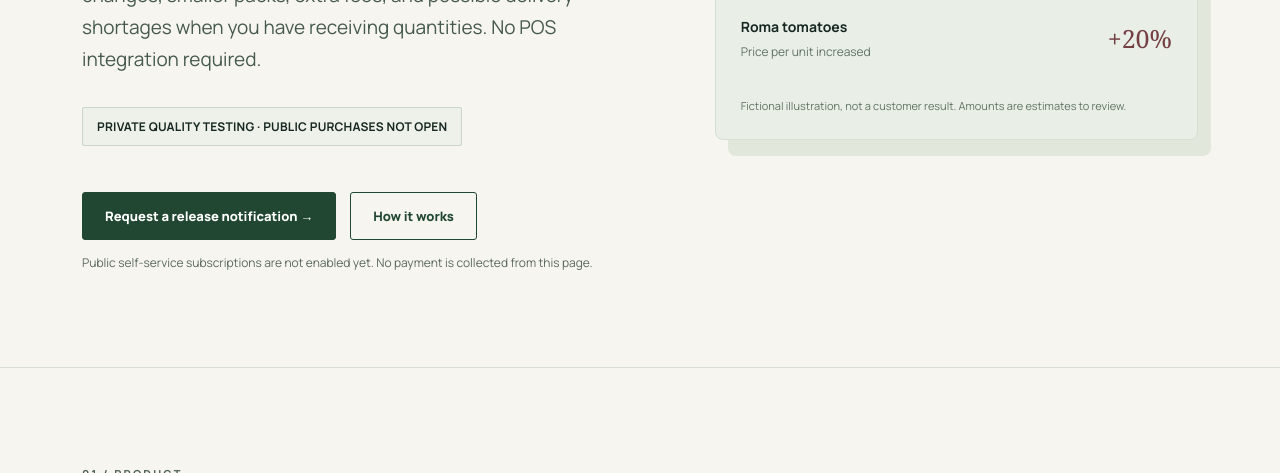
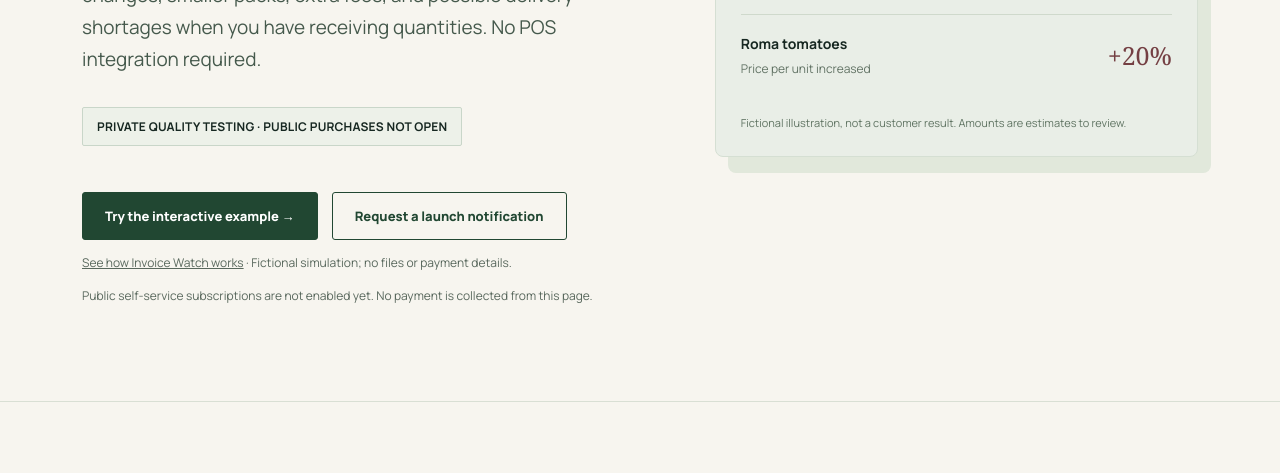
Before and after one commit to sofiasovtiva/sovtiva-site, a plain HTML site: page products/invoice-watch/index.html in a window 1280 px wide. Shown: the part 659-1132 px from the top of the page. Drawn offline with Linux system fonts and the light colour scheme.

Commit message:
Link Invoice Watch product page to fictional interactive preview

```diff
--- a/products/invoice-watch/index.html
+++ b/products/invoice-watch/index.html
@@ -27,7 +27,7 @@ header{border-bottom:1px solid var(--line);background:rgba(247,245,239,.97)}.nav
 <body>
 <header><div class="wrap nav"><a class="mark" href="/">sovtiva.<em> / Invoice Watch</em></a><nav class="navlinks" aria-label="Navigation"><a href="/">Home</a><a href="#features">Digital tools</a><a href="/productos/invoice-watch/" hreflang="es-MX">Español</a></nav></div></header>
 <main>
-<section class="hero"><div class="wrap hero-grid"><div><div class="eyebrow">SOVTIVA / INVOICE WATCH / SOFTWARE</div><h1>The invoice changed.<br><span>Know what changed.</span></h1><p class="lede">Compare supplier invoices across periods and spot unit-price changes, smaller packs, extra fees, and possible delivery shortages when you have receiving quantities. No POS integration required.</p><p class="pill">PRIVATE QUALITY TESTING · PUBLIC PURCHASES NOT OPEN</p><div class="ctas"><a class="cta" href="mailto:sofia.delgado@sovtiva.com?subject=Invoice%20Watch%20-%20release%20notification">Request a release notification →</a><a class="cta alt" href="#how-it-works">How it works</a></div><p class="micro">Public self-service subscriptions are not enabled yet. No payment is collected from this page.</p></div>
+<section class="hero"><div class="wrap hero-grid"><div><div class="eyebrow">SOVTIVA / INVOICE WATCH / SOFTWARE</div><h1>The invoice changed.<br><span>Know what changed.</span></h1><p class="lede">Compare supplier invoices across periods and spot unit-price changes, smaller packs, extra fees, and possible delivery shortages when you have receiving quantities. No POS integration required.</p><p class="pill">PRIVATE QUALITY TESTING · PUBLIC PURCHASES NOT OPEN</p><div class="ctas"><a class="cta" href="/demo/invoice-watch/?lang=en">Try the interactive example →</a><a class="cta alt" href="mailto:sofia.delgado@sovtiva.com?subject=Invoice%20Watch%20-%20release%20notification">Request a launch notification</a></div><p class="micro"><a href="#how-it-works">See how Invoice Watch works</a> · Fictional simulation; no files or payment details.</p><p class="micro">Public self-service subscriptions are not enabled yet. No payment is collected from this page.</p></div>
 <div class="mock" role="img" aria-label="Fictional illustration, not a customer result. Amounts are estimates to review."><div class="mock-head"><strong>sovtiva / Invoice Watch</strong><span class="mini-tag">Example comparison</span></div><h2>Example comparison</h2><div class="finding"><div><strong>Whole coffee beans</strong><p>Pack size: 5 kg → 4 kg</p></div><span class="pct">+25%</span></div><div class="finding"><div><strong>Whole milk</strong><p>No unit price change</p></div><span class="pct good">0%</span></div><div class="finding"><div><strong>Roma tomatoes</strong><p>Price per unit increased</p></div><span class="pct">+20%</span></div><p class="note">Fictional illustration, not a customer result. Amounts are estimates to review.</p></div></div></section>
 <section class="section" id="features"><div class="wrap"><p class="eyebrow">01 / PRODUCT</p><h2>Find what changed without rebuilding a spreadsheet.</h2><p>Invoice Watch reviews two purchasing periods and organizes the differences in one readable report.</p><div class="features"><article class="feature"><span class="num">01 / FEATURE</span><h3>Price and pack-size shifts</h3><p>Compare unit prices and changes in how products are packaged.</p></article><article class="feature"><span class="num">02 / FEATURE</span><h3>Receiving and extra charges</h3><p>Flag possible shortages only when received quantities are provided, plus separate invoice fees.</p></article><article class="feature"><span class="num">03 / FEATURE</span><h3>Export and follow up</h3><p>Review product-level findings, assign follow-up status and export a CSV report.</p></article></div></div></section>
 <section class="section" id="how-it-works"><div class="wrap"><p class="eyebrow">02 / WORKFLOW</p><h2>Two files. One clear comparison.</h2><div class="steps"><article><span class="eyebrow">01</span><h3>Add the previous period</h3><p>Choose CSV or CFDI 4.0 XML files for the earlier supplier period.</p></article><article><span class="eyebrow">02</span><h3>Add the current period</h3><p>Use files in the same currency, or paste rows directly from a spreadsheet.</p></article><article><span class="eyebrow">03</span><h3>Review the findings</h3><p>Adjust the alert threshold, inspect changes and export your follow-up report.</p></article></div></div></section>
```
